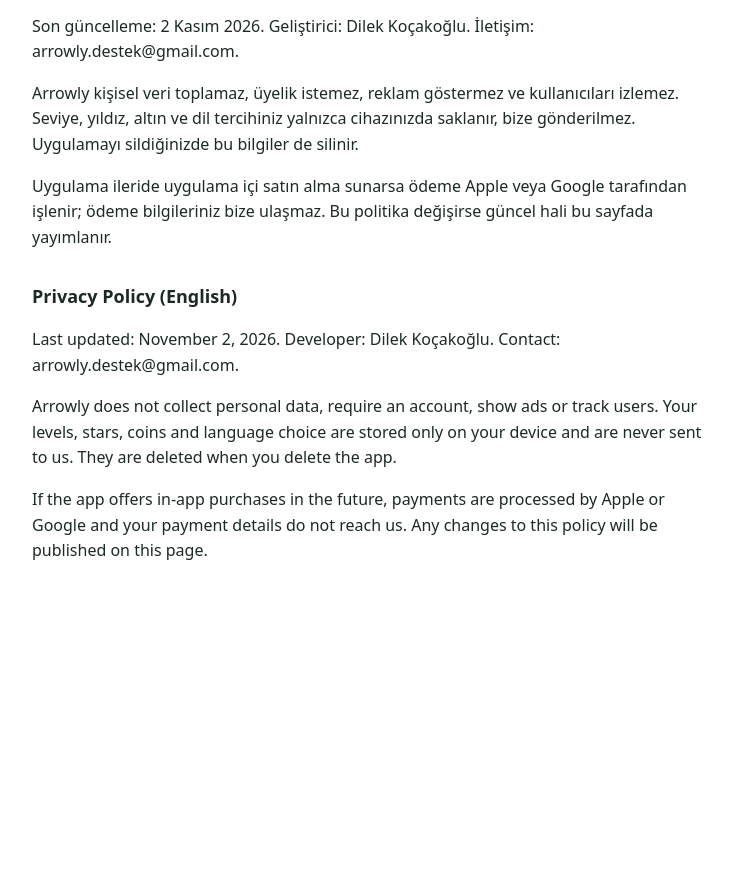
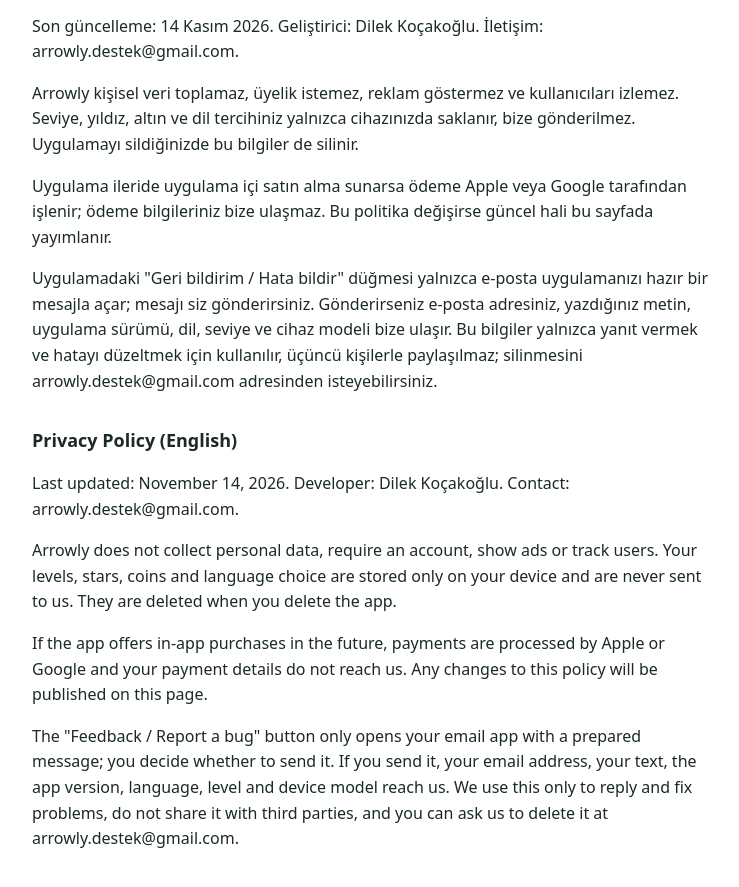
Before and after one commit to oysshazirlik/arrowly, a plain HTML site: page gizlilik.html in a window 1280 px wide. Shown: the part 81-968 px from the top of the page, without its empty margins (268-1007 px from the left). Before the commit the page ends 800 px from the top, so only its background shows below. Drawn offline with Linux system fonts and the light colour scheme.

Commit message:
Gizlilik politikası: geri bildirim e-postası maddesi eklendi (14 Kasım 2026)
Co-Authored-By: Claude Sonnet 5.5 <noreply@anthropic.com>

```diff
--- a/gizlilik.html
+++ b/gizlilik.html
@@ -4,11 +4,13 @@
 <style>body{font:16px/1.6 system-ui,sans-serif;max-width:680px;margin:0 auto;padding:24px 16px;color:#1c2a24;background:#fff}h1{font-size:24px}h2{font-size:18px;margin-top:32px}</style>
 </head><body>
 <h1>Arrowly Gizlilik Politikası</h1>
-<p>Son güncelleme: 2 Kasım 2026. Geliştirici: Dilek Koçakoğlu. İletişim: arrowly.destek@gmail.com.</p>
+<p>Son güncelleme: 14 Kasım 2026. Geliştirici: Dilek Koçakoğlu. İletişim: arrowly.destek@gmail.com.</p>
 <p>Arrowly kişisel veri toplamaz, üyelik istemez, reklam göstermez ve kullanıcıları izlemez. Seviye, yıldız, altın ve dil tercihiniz yalnızca cihazınızda saklanır, bize gönderilmez. Uygulamayı sildiğinizde bu bilgiler de silinir.</p>
 <p>Uygulama ileride uygulama içi satın alma sunarsa ödeme Apple veya Google tarafından işlenir; ödeme bilgileriniz bize ulaşmaz. Bu politika değişirse güncel hali bu sayfada yayımlanır.</p>
+<p>Uygulamadaki "Geri bildirim / Hata bildir" düğmesi yalnızca e-posta uygulamanızı hazır bir mesajla açar; mesajı siz gönderirsiniz. Gönderirseniz e-posta adresiniz, yazdığınız metin, uygulama sürümü, dil, seviye ve cihaz modeli bize ulaşır. Bu bilgiler yalnızca yanıt vermek ve hatayı düzeltmek için kullanılır, üçüncü kişilerle paylaşılmaz; silinmesini arrowly.destek@gmail.com adresinden isteyebilirsiniz.</p>
 <h2 lang="en">Privacy Policy (English)</h2>
-<p lang="en">Last updated: November 2, 2026. Developer: Dilek Koçakoğlu. Contact: arrowly.destek@gmail.com.</p>
+<p lang="en">Last updated: November 14, 2026. Developer: Dilek Koçakoğlu. Contact: arrowly.destek@gmail.com.</p>
 <p lang="en">Arrowly does not collect personal data, require an account, show ads or track users. Your levels, stars, coins and language choice are stored only on your device and are never sent to us. They are deleted when you delete the app.</p>
 <p lang="en">If the app offers in-app purchases in the future, payments are processed by Apple or Google and your payment details do not reach us. Any changes to this policy will be published on this page.</p>
+<p lang="en">The "Feedback / Report a bug" button only opens your email app with a prepared message; you decide whether to send it. If you send it, your email address, your text, the app version, language, level and device model reach us. We use this only to reply and fix problems, do not share it with third parties, and you can ask us to delete it at arrowly.destek@gmail.com.</p>
 </body></html>
```
